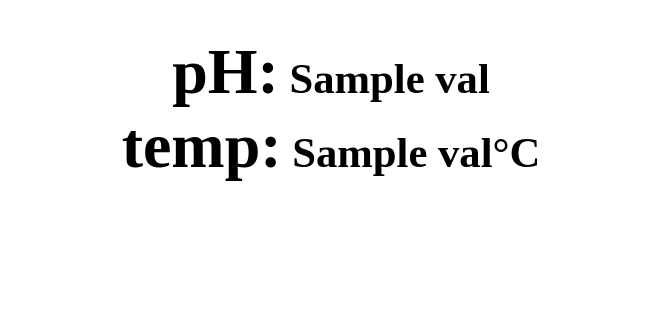
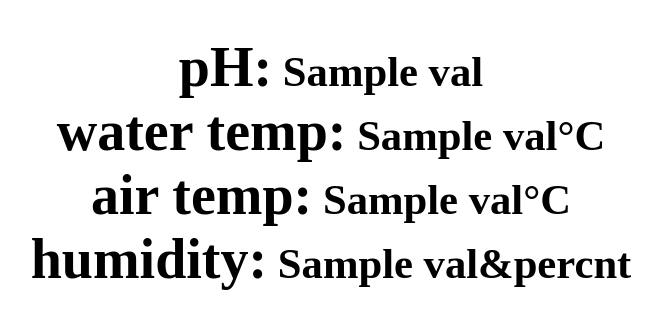
Before and after one commit to 1988kramer/hydro_system, a Python web app: template flask/templates/time.html in a window 1280 px wide. Shown: the top 329 px of the page, without its empty margins (309-971 px from the left). Run offline with Jinja, Linux system fonts and the light colour scheme; the template is opened without the code that fills it: most values are stand-ins (such as "Sample title", 1, 10 or a date in 2020).

Commit message:
added humidity and air temp

```diff
--- a/flask/templates/time.html
+++ b/flask/templates/time.html
@@ -7,6 +7,8 @@
 
 <title>Hydro Dashboard</title>
 
-<h2><span style="font-size:64px">pH:</span> {{vals[0]}}<br>
-<span style="font-size:64px">temp:</span> {{vals[1]}}&degC</h2>
+<h2><span style="font-size:56px">pH:</span> {{vals[0]}}<br>
+<span style="font-size:56px">water temp:</span> {{vals[1]}}&degC<br>
+<span style="font-size:56px">air temp:</span> {{vals[2]}}&degC<br>
+<span style="font-size:56px">humidity:</span> {{vals[3]}}&percnt</h2>
 </html>
```
